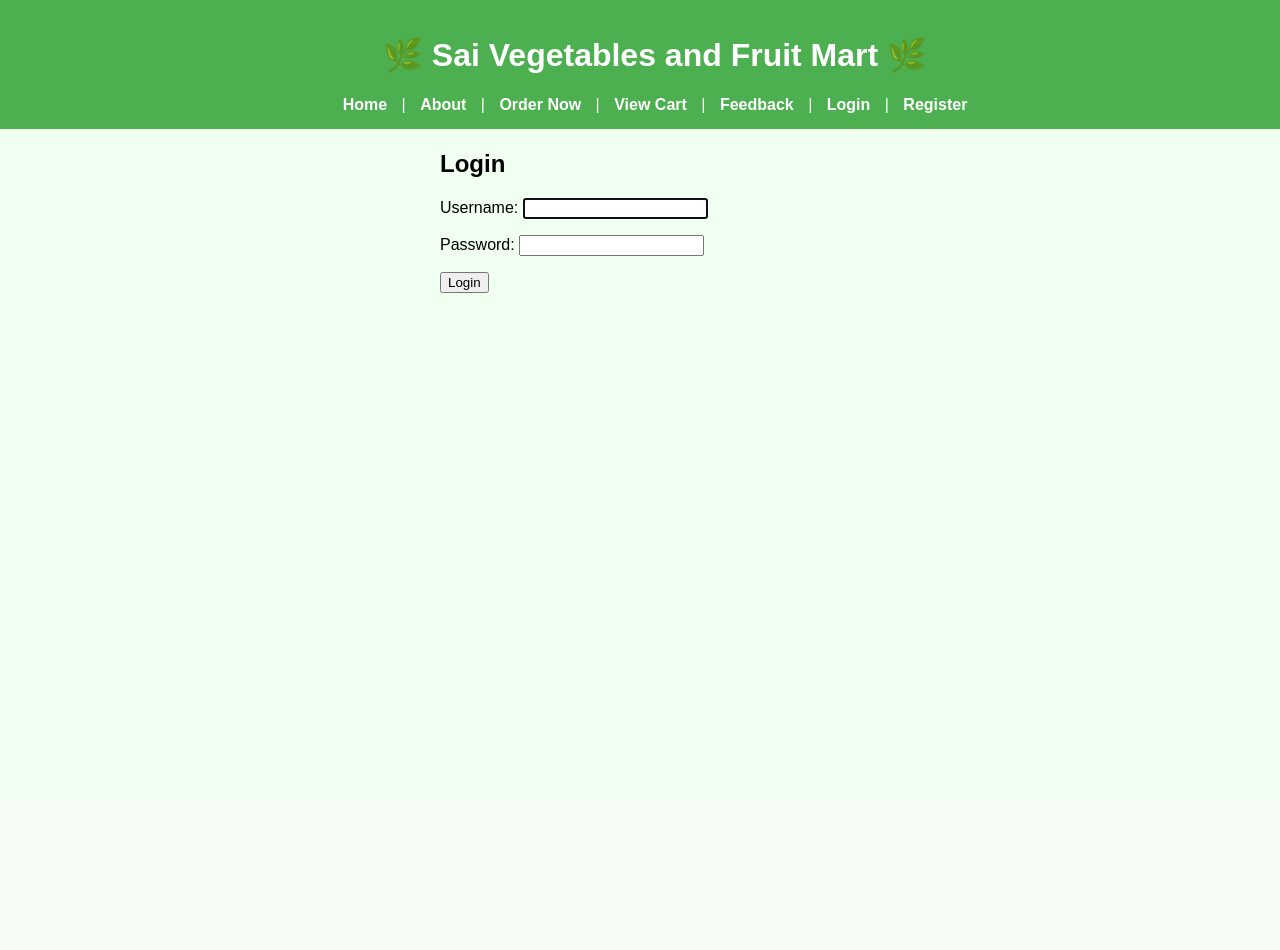
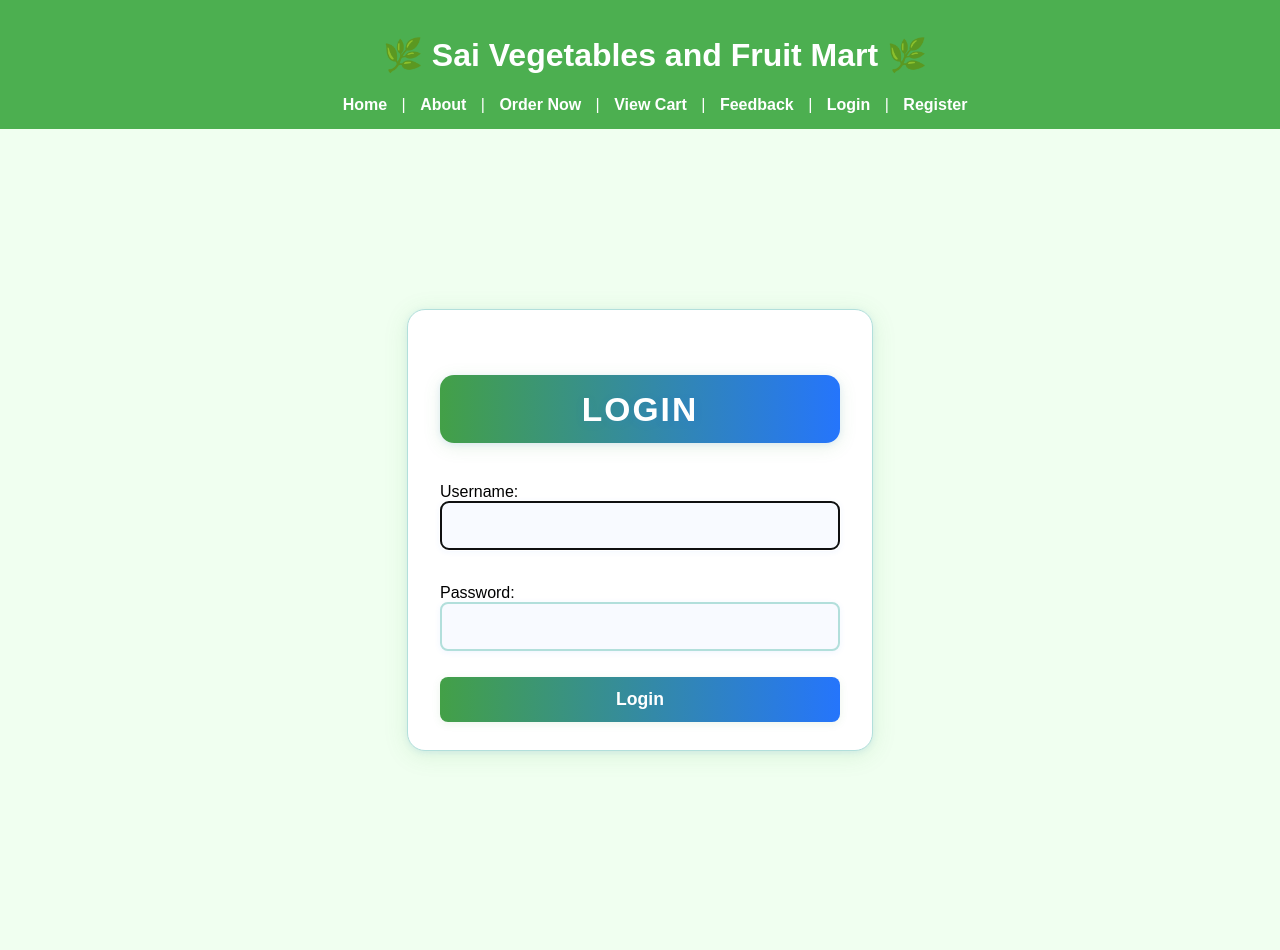
Before and after one commit to sakshimote20/Sai_Mart, a Django app: page /accounts/login/ in a window 1280 px wide. Before the commit the page ends 293 px from the top, so only its background shows below. Run offline with Django 4.2, Linux system fonts and the light colour scheme.

Commit message:
login ,register page styling

```diff
--- a/store/static/store/css/style.css
+++ b/store/static/store/css/style.css
@@ -895,6 +895,179 @@ footer {
   font-size: 1.1rem;
   margin-top: 24px;
 }
+/* Centered Login Page Box Styling */
+.login-center-container {
+  min-height: 100vh;
+  display: flex;
+  align-items: center;
+  justify-content: center;
+  background: #f0fff0;
+}
+.login-box {
+  background: #fff;
+  border-radius: 18px;
+  box-shadow: 0 4px 24px rgba(67, 160, 71, 0.13), 0 1.5px 6px rgba(37, 117, 252, 0.10);
+  max-width: 400px;
+  width: 100%;
+  padding: 38px 32px 28px 32px;
+  border: 1.5px solid #b2dfdb;
+  display: flex;
+  flex-direction: column;
+  align-items: center;
+}
+.login-title-gradient {
+  color: #fff !important;
+  background: linear-gradient(90deg, #43A047 0%, #2575fc 100%);
+  text-align: center;
+  margin-bottom: 24px;
+  font-size: 2.1rem;
+  font-weight: 700;
+  letter-spacing: 2px;
+  border-radius: 14px;
+  padding: 16px 0 14px 0;
+  width: 100%;
+  box-shadow: 0 4px 18px rgba(67, 160, 71, 0.13), 0 1.5px 6px rgba(37, 117, 252, 0.10);
+  text-shadow: 0 2px 8px rgba(37, 117, 252, 0.13);
+  text-transform: uppercase;
+}
+.login-form {
+  display: flex;
+  flex-direction: column;
+  gap: 18px;
+  width: 100%;
+}
+.login-form p {
+  margin-bottom: 0;
+}
+.login-form input[type="text"],
+.login-form input[type="password"] {
+  width: 100%;
+  min-width: 0;
+  max-width: 100%;
+  box-sizing: border-box;
+  padding: 12px 14px;
+  border: 2px solid #b2dfdb;
+  border-radius: 8px;
+  font-size: 1.08rem;
+  background: #f8faff;
+  transition: border 0.2s, box-shadow 0.2s;
+  box-shadow: 0 1.5px 6px rgba(37, 117, 252, 0.07);
+  display: block;
+}
+.login-btn {
+  background: linear-gradient(90deg, #43A047 0%, #2575fc 100%);
+  color: #fff;
+  border: none;
+  border-radius: 8px;
+  padding: 12px 0;
+  width: 100%;
+  font-size: 1.1rem;
+  font-weight: 700;
+  cursor: pointer;
+  margin-top: 8px;
+  transition: background 0.2s, box-shadow 0.2s;
+  box-shadow: 0 2px 8px rgba(67, 160, 71, 0.10);
+  display: block;
+}
+.login-btn:hover {
+  background: linear-gradient(90deg, #2575fc 0%, #43A047 100%);
+  box-shadow: 0 6px 18px rgba(37, 117, 252, 0.18);
+}
+.login-error {
+  color: #e53935;
+  background: #ffe3e3;
+  border-radius: 6px;
+  padding: 8px 12px;
+  margin-bottom: 12px;
+  text-align: center;
+  font-weight: 600;
+}
+/* Centered Register Page Box Styling */
+.register-center-container {
+  min-height: 100vh;
+  display: flex;
+  align-items: center;
+  justify-content: center;
+  background: #f0fff0;
+}
+.register-box {
+  background: #fff;
+  border-radius: 18px;
+  box-shadow: 0 4px 24px rgba(67, 160, 71, 0.13), 0 1.5px 6px rgba(37, 117, 252, 0.10);
+  max-width: 400px;
+  width: 100%;
+  padding: 38px 32px 28px 32px;
+  border: 1.5px solid #b2dfdb;
+  display: flex;
+  flex-direction: column;
+  align-items: center;
+}
+.register-title-gradient {
+  color: #fff !important;
+  background: linear-gradient(90deg, #43A047 0%, #2575fc 100%);
+  text-align: center;
+  margin-bottom: 24px;
+  font-size: 2.1rem;
+  font-weight: 700;
+  letter-spacing: 2px;
+  border-radius: 14px;
+  padding: 16px 0 14px 0;
+  width: 100%;
+  box-shadow: 0 4px 18px rgba(67, 160, 71, 0.13), 0 1.5px 6px rgba(37, 117, 252, 0.10);
+  text-shadow: 0 2px 8px rgba(37, 117, 252, 0.13);
+  text-transform: uppercase;
+}
+.register-form {
+  display: flex;
+  flex-direction: column;
+  gap: 18px;
+  width: 100%;
+}
+.register-form p {
+  margin-bottom: 0;
+}
+.register-form input[type="text"],
+.register-form input[type="password"],
+.register-form input[type="email"] {
+  width: 100%;
+  min-width: 0;
+  max-width: 100%;
+  box-sizing: border-box;
+  padding: 12px 14px;
+  border: 2px solid #b2dfdb;
+  border-radius: 8px;
+  font-size: 1.08rem;
+  background: #f8faff;
+  transition: border 0.2s, box-shadow 0.2s;
+  box-shadow: 0 1.5px 6px rgba(37, 117, 252, 0.07);
+  display: block;
+}
+.register-form input[type="text"]:focus,
+.register-form input[type="password"]:focus,
+.register-form input[type="email"]:focus {
+  border: 2px solid #43A047;
+  outline: none;
+  box-shadow: 0 4px 16px rgba(67, 160, 71, 0.13);
+}
+.register-btn {
+  background: linear-gradient(90deg, #43A047 0%, #2575fc 100%);
+  color: #fff;
+  border: none;
+  border-radius: 8px;
+  padding: 12px 0;
+  width: 100%;
+  font-size: 1.1rem;
+  font-weight: 700;
+  cursor: pointer;
+  margin-top: 8px;
+  transition: background 0.2s, box-shadow 0.2s;
+  box-shadow: 0 2px 8px rgba(67, 160, 71, 0.10);
+  display: block;
+}
+.register-btn:hover {
+  background: linear-gradient(90deg, #2575fc 0%, #43A047 100%);
+  box-shadow: 0 6px 18px rgba(37, 117, 252, 0.18);
+}
 @media (max-width: 900px) {
     .checkout-inline-form .checkout-fields-row {
         flex-direction: column;
--- a/store/templates/registration/login.html
+++ b/store/templates/registration/login.html
@@ -1,18 +1,17 @@
 {% extends 'store/base.html' %}
 
 {% block content %}
-
-  <div style="max-width: 400px; margin: 0 auto;">
-    <h2>Login</h2>
-
-    {% if form.errors %}
-      <p style="color: red;">Invalid username or password. Please try again.</p>
-    {% endif %}
-
-    <form method="post">
-      {% csrf_token %}
-      {{ form.as_p }}
-      <button type="submit">Login</button>
-    </form>
+  <div class="login-center-container">
+    <div class="login-box">
+      <h2 class="login-title-gradient">Login</h2>
+      {% if form.errors %}
+        <p class="login-error">Invalid username or password. Please try again.</p>
+      {% endif %}
+      <form method="post" class="login-form">
+        {% csrf_token %}
+        {{ form.as_p }}
+        <button type="submit" class="login-btn">Login</button>
+      </form>
+    </div>
   </div>
 {% endblock %}
```
Also changed, not shown: store/templates/registration/register.html (+10 -6 lines), store/templates/registration/logged_out.html (added).
